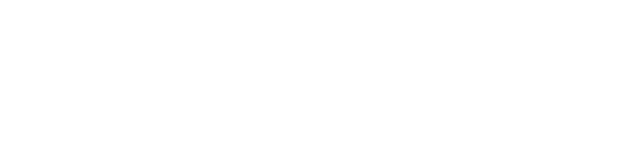
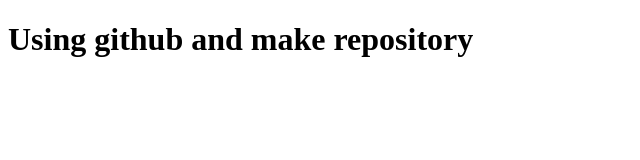
Before and after one commit to eli-aimina/my-first-website, a plain HTML site: page index.html in a window 1280 px wide. Shown: the whole page, without its empty margins (0-640 px from the left). Drawn offline with Linux system fonts and the light colour scheme.

Commit message:
Creating my first commit

```diff
--- a/index.html
+++ b/index.html
@@ -8,6 +8,7 @@
 </head>
 
 <body>
+    <h1>Using github and make repository</h1>
 
 </body>
 
```
Also changed, not shown: 1 other file.
